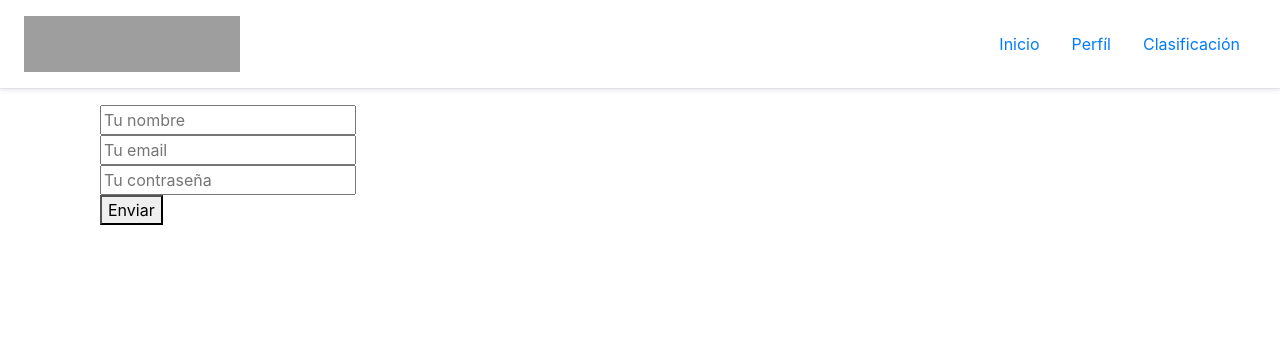
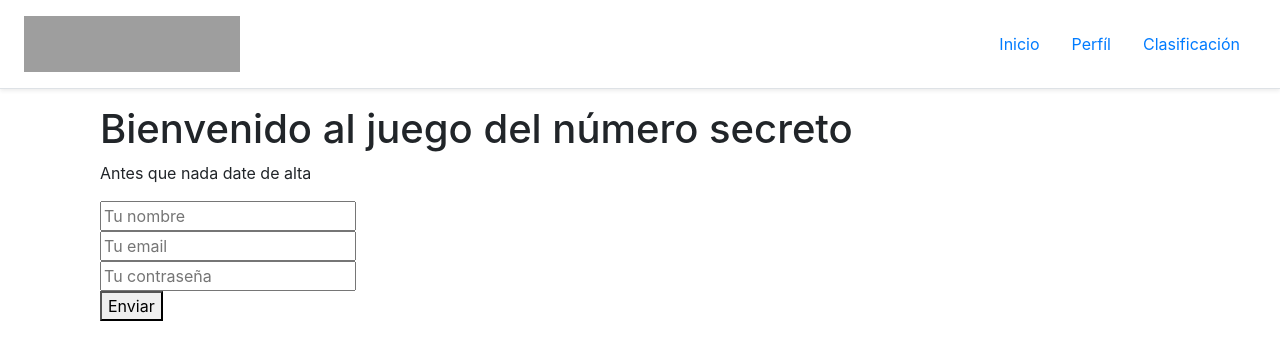
Before and after one commit to marcou49/secreto-login, a Flask app: page / in a window 1280 px wide. Shown: the top 360 px of the page. Run offline with Flask 2, Linux system fonts and the light colour scheme; some libraries are stand-ins or nearby versions; grey boxes are pictures that could not be loaded.

```diff
--- a/templates/index.html
+++ b/templates/index.html
@@ -2,14 +2,17 @@
 
 {% block content %}
 
+<h1>Bienvenido al juego del número secreto</h1>
+
 {% if user and user.secret_number %}
     <form method="post" action="/result">
-        <input type="text" name="guess" placeholder="Tu número">
-        <br>
+        <input type="text" name="guess" placeholder="Tu número"> <button type="submit">Comprobar</button>
+    </form>
 
-        <button type="submit">Comprobar</button>
-    </form>
 {% else %}
+
+<p>Antes que nada date de alta</p>
+
     <form method="post" action="/login">
         <input type="text" name="user-name" placeholder="Tu nombre"><br>
         <input type="email" name="user-email" placeholder="Tu email"><br>
```
